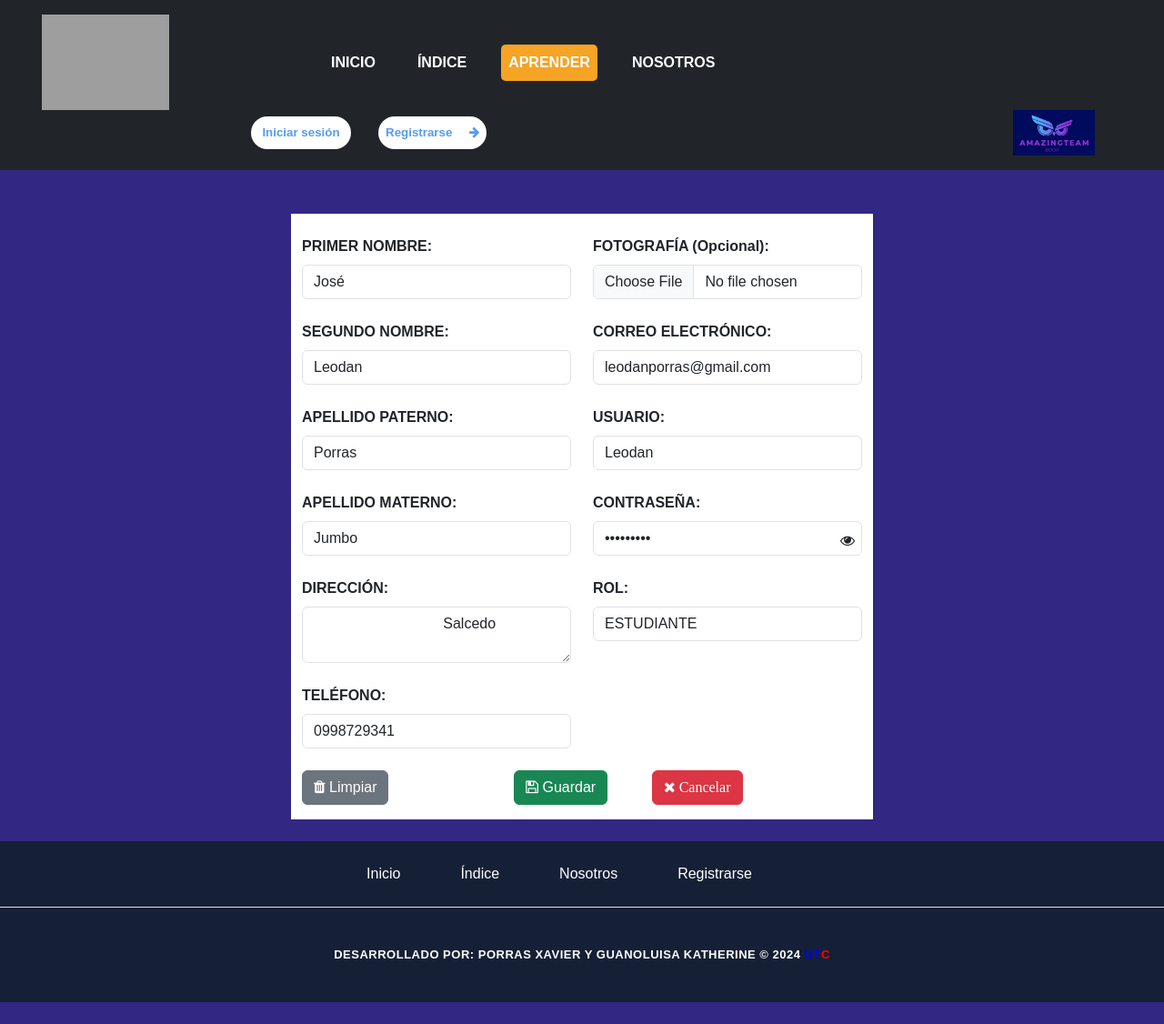
After one commit to Ed150n/amazingTeam, a Django app: page /editarUsuario/1 in a window 1280 px wide. The commit adds this page. Shown: the whole page at 91% size. Run offline with Django 5.2, Linux system fonts and the light colour scheme; data comes from the database, SQL or seed files in the repository; both versions use the stored data as it was after the commit; some libraries are stand-ins or nearby versions; grey boxes are pictures that could not be loaded.

Commit message:
Actualizacion

```diff
--- /dev/null
+++ b/Aplicaciones/Gestion/templates/Usuario/editarUsuario.html
@@ -0,0 +1,85 @@
+{% extends "plantilla.html" %}
+{%block body%}
+    <div class="container-fluid">
+        <div class="row">
+            <div class="col-md-3"></div>
+            <div class="col-md-6">
+                <br><br>
+                <form action=""  enctype="multipart/form-data" id="frm_registro_usuario" method="post">
+                    {% csrf_token %}
+                    <input type="hidden" name="id" value="{{usuarioEditar.id}}">
+                    <div class="row bg-white pb-3">
+                        <!--PARTE 1-->
+                        <div class="col-md-6">
+                            <br>
+                            <label for=""><b>PRIMER NOMBRE:</b></label>
+                            <input type="text" name="primerNombre" id="primerNombre" class="form-control"
+                                value="{{usuarioEditar.primerNombre}}" placeholder="Ingrese su primer nombre">
+                            <br>
+                            <label for=""><b>SEGUNDO NOMBRE:</b></label>
+                            <input type="text" name="segundoNombre" id="segundoNombre" class="form-control"
+                                value="{{usuarioEditar.segundoNombre}}" placeholder="Ingrese su segundo nombre">
+                            <br>
+                            <label for=""><b>APELLIDO PATERNO:</b></label>
+                            <input type="text" name="apellidoPaterno" id="apellidoPaterno" class="form-control"
+                                value="{{usuarioEditar.apellidoPaterno}}" placeholder="Ingrese su primer apellido">
+                            <br>
+                            <label for=""><b>APELLIDO MATERNO:</b></label>
+                            <input type="text" name="apellidoMaterno" id="apellidoMaterno" class="form-control"
+                                value="{{usuarioEditar.apellidoMaterno}}" placeholder="Ingrese su segundo apellido">
+                            <br>
+                            <label for=""><b>DIRECCIÓN:</b></label>
+                            <textarea name="direccion" id="direccion" class="form-control" rows="2">
+                                {{usuarioEditar.direccion}}
+                            </textarea>
+                            <br>
+                            <label for=""><b>TELÉFONO:</b></label>
+                            <input type="text" name="telefono" id="telefono" class="form-control"
+                                value="{{usuarioEditar.telefono}}" placeholder="Ingrese su número de celular">
+                        </div>
+                        <!--PARTE 2-->
+                        <div class="col-md-6">
+                            <br>
+                            <label for=""><b>FOTOGRAFÍA (Opcional):</b></label>
+                            <input type="file" name="foto" id="foto" accept="image/*" class="form-control"
+                                value="{{usuarioEditar.fotografia}}" >
+                            <br>
+                            <label for=""><b>CORREO ELECTRÓNICO:</b></label>
+                            <input type="email" name="email" id="email" class="form-control"
+                                value="{{usuarioEditar.email}}" placeholder="ejemplo@...">
+                            <br>
+                            <label for=""><b>USUARIO:</b></label>
+                            <input type="text" name="usuario" id="usuario" class="form-control"
+                                value="{{usuarioEditar.usuario}}" placeholder="Ingrese el un nombre para usuario">
+                            <br>
+                            <div class="passwd-wrapper"></div>
+                                <label for="contraseña"><b>CONTRASEÑA:</b></label>
+                                <input type="password" name="contraseña" id="contraseña" class="form-control"
+                                value="{{usuarioEditar.contraseña}}" placeholder="Ingrese una contraseña segura"><i class="fa fa-eye toggle-passwd"></i>
+                                <br>
+                                <label for=""><b>ROL:</b></label>
+                                <select name="rol" id="rol" class="form-control">
+                                    <option value="" disabled hidden>--------------- SELECCIONE UN ROL ---------------</option>
+                                    <option value="ESTUDIANTE" {% if usuarioEditar.rol == 'ESTUDIANTE' %}selected{% endif %}>ESTUDIANTE</option>
+                                    <option value="DOCENTE" {% if usuarioEditar.rol == 'DOCENTE' %}selected{% endif %}>DOCENTE</option>
+                                    <option value="EXTERNO" {% if usuarioEditar.rol == 'EXTERNO' %}selected{% endif %}>EXTERNO</option>
+                                </select>
+                            </div>
+                            <div class="text-start">
+                                <br>
+                                <!--BOTONES-->
+                                <button type="reset" class="btn btn-secondary"><i class="fa fa-trash"></i> Limpiar</button>
+                                &nbsp; &nbsp; &nbsp; &nbsp; &nbsp; &nbsp; &nbsp; &nbsp; &nbsp; &nbsp; &nbsp; &nbsp; &nbsp; &nbsp; &nbsp;
+                                <button type="submit" class="btn btn-success"><i class="fa fa-save"></i> Guardar</button>
+                                &nbsp; &nbsp; &nbsp; &nbsp; &nbsp;
+                                <a href="{% url 'listadoUsuarios' %}" class="btn btn-danger">
+                                    <i class="fa fa-times"> Cancelar</i>
+                                </a>
+                            </div>
+                        </div>
+                    </div>
+                </form>
+            </div>
+        </div>
+    </div>
+{% endblock %}
--- a/Aplicaciones/Gestion/templates/inicio.html
+++ b/Aplicaciones/Gestion/templates/inicio.html
@@ -1,4 +1,4 @@
-{% extends "./plantilla.html" %}
+{% extends "plantilla.html" %}
 {% block body %}
     <h1>SOY XAVIER</h1>
 
--- a/Aplicaciones/Gestion/urls.py
+++ b/Aplicaciones/Gestion/urls.py
@@ -6,4 +6,14 @@ from .import views
 # Crear un arreglo
 urlpatterns = [
     path('inicio/',views.inicio, name='inicio'),
+
+    #****************************************************USUARIO*********************************************************
+    # LISTADO USUARIOS
+    path('listadoUsuarios/',views.listadoUsuarios, name='listadoUsuarios'),
+    # FORMULARIO NUEVO USUARIO
+    path('nuevoUsuario/',views.nuevoUsuario, name='nuevoUsuario'),
+    # INSERTAR USUARIO
+    path('insertarUsuario/',views.insertarUsuario, name='insertarUsuario'),
+    # FORMULARIO EDITAR USUARIO
+    path('editarUsuario/<idUsuario>',views.editarUsuario, name='editarUsuario'),
 ]
--- a/Aplicaciones/Gestion/views.py
+++ b/Aplicaciones/Gestion/views.py
@@ -4,6 +4,8 @@ from django.views.decorators.csrf import csrf_exempt
 
 # Se usa para que solo usuarios autenticados pueden acceder a un template
 from django.contrib.auth.decorators import login_required
+# Muestra mensajes
+from django.contrib import messages
 
 #Importar los modelos
 from Aplicaciones.Home.models import Usuario # Model Usuario de Home
@@ -17,4 +19,30 @@ def inicio(request):
 @login_required
 def listadoUsuarios(request):
     usuariosBdd = Usuario.objects.all()
-    return render(request,"listadoUsuarios.html",{'usuarios':usuariosBdd})
+    return render(request,"Usuario/listadoUsuarios.html",{'usuarios':usuariosBdd})
+#RENDERIZAR FORMULARIO AGREGAR USUARIO
+def nuevoUsuario(request):
+    return render(request,'Usuario/nuevoUsuario.html')
+# INSERTAR USUARIO
+def insertarUsuario(request):
+    primerNombre = request.POST["primerNombre"]
+    segundoNombre = request.POST["segundoNombre"]
+    apellidoPaterno = request.POST["apellidoPaterno"]
+    apellidoMaterno = request.POST["apellidoMaterno"]
+    direccion = request.POST["direccion"]
+    telefono = request.POST["telefono"]
+    foto = request.POST.get("foto")
+    email = request.POST["email"]
+    usuario = request.POST["usuario"]
+    contraseña = request.POST["contraseña"]
+    rol = request.POST["rol"]
+    Usuario.objects.create(primerNombre=primerNombre,segundoNombre=segundoNombre,apellidoPaterno=apellidoPaterno,
+                                          apellidoMaterno=apellidoMaterno,direccion=direccion,telefono=telefono,fotografia=foto,
+                                          email=email,usuario=usuario,contraseña=contraseña,rol=rol)
+    messages.success(request,"Usuario registrado exitosamente")
+    return redirect('nuevoUsuario')
+#RENDERIZAR FORMULARIO EDITAR USUARIO
+def editarUsuario(request,idUsuario):
+    usuarioEditar = Usuario.objects.get(id=idUsuario)
+    return render(request,'Usuario/editarUsuario.html',{'usuarioEditar':usuarioEditar})
+# EDITAR USUARIO
--- a/Aplicaciones/Home/templates/plantilla.html
+++ b/Aplicaciones/Home/templates/plantilla.html
@@ -22,6 +22,8 @@
         <link rel="stylesheet" href="https://cdn.jsdelivr.net/npm/sweetalert2@11/dist/sweetalert2.min.css">
         <!-- SweetAlert2 JS -->
         <script src="https://cdn.jsdelivr.net/npm/sweetalert2@11"></script>
+        <!--DATATABLES-->
+        <link rel="stylesheet" href="//cdn.datatables.net/2.0.8/css/dataTables.dataTables.min.css">
 
         <!-- Additional CSS Files -->
         <link rel="stylesheet" href="{% static 'plantilla/ingles/assets/css/fontawesome.css' %}">
```
Also changed, not shown: Aplicaciones/Gestion/templates/Usuario/listadoUsuarios.html (+85 -0 lines), Aplicaciones/Gestion/templates/Usuario/nuevoUsuario.html (added, +74 -0 lines), plataformaIngles.db.
